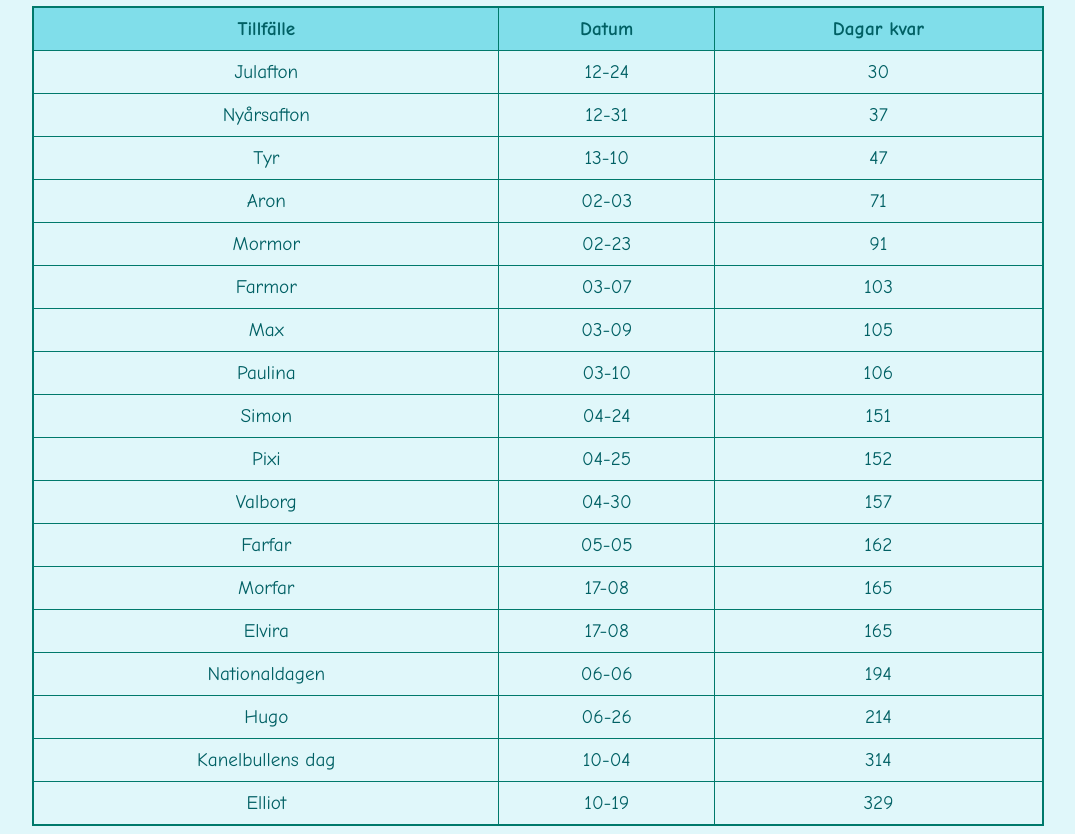
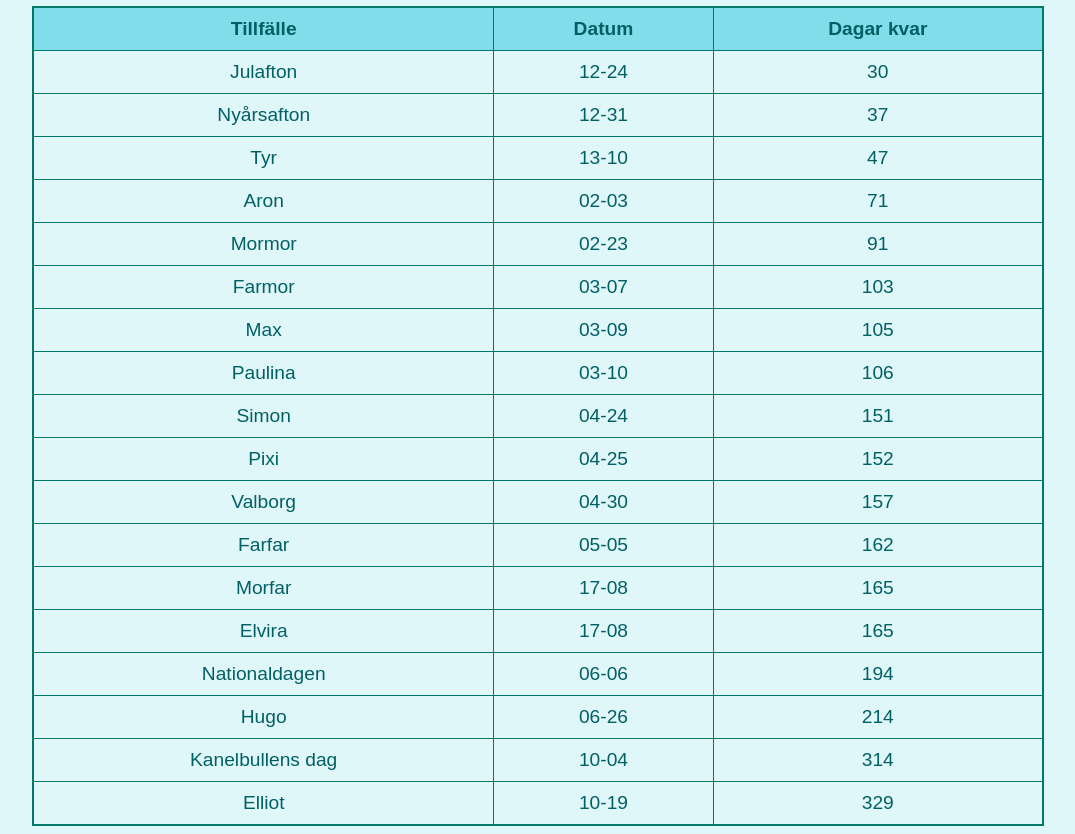
Before and after one commit to sudoq/datum, a plain HTML site: page index.html in a window 1280 px wide. Shown: the part 74-908 px from the top of the page, without its empty margins (102-1177 px from the left). Drawn offline with Linux system fonts and the light colour scheme.

Commit message:
Update index.html

```diff
--- a/index.html
+++ b/index.html
@@ -6,7 +6,7 @@
     <title>Datum</title>
     <style>
         body {
-            font-family: 'Comic Sans MS', cursive, sans-serif;
+            font-family: Arial, sans-serif;
             text-align: center;
             background-color: #e0f7fa;
             color: #006064;
```
